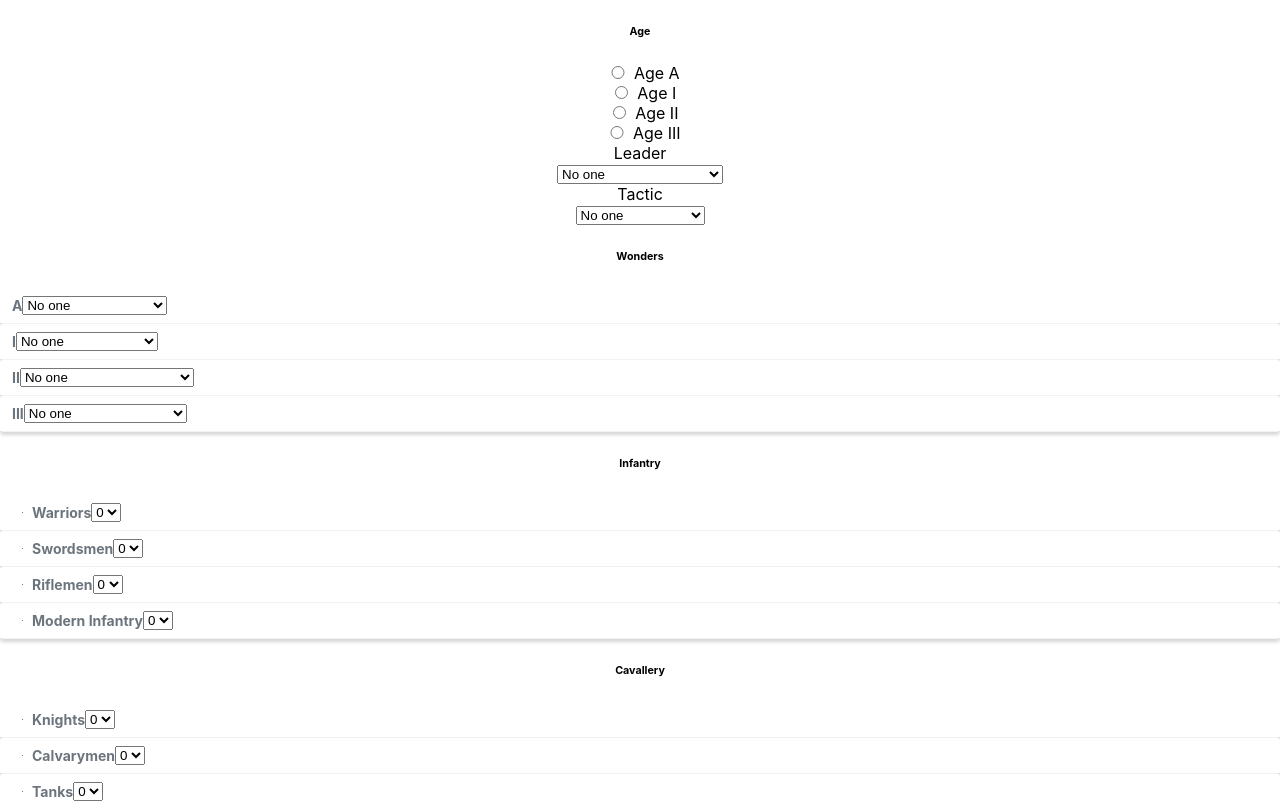
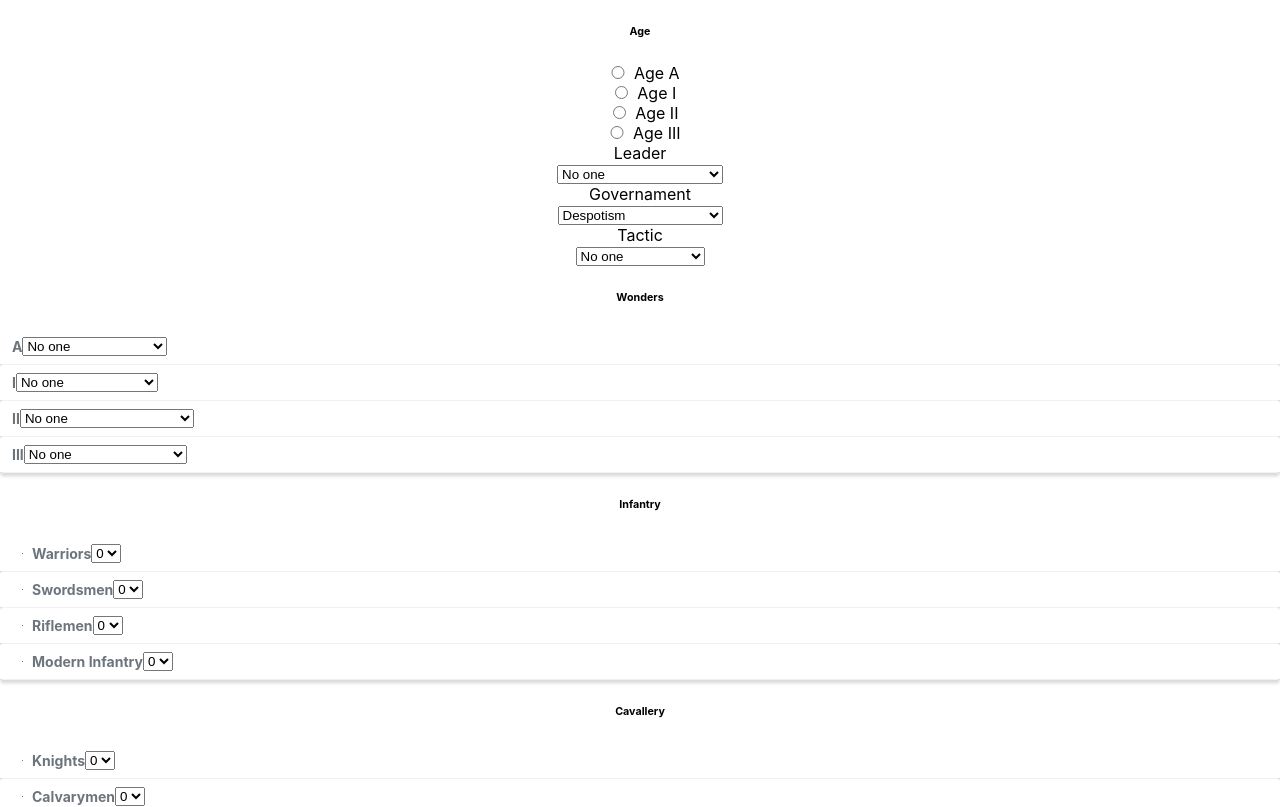
Before and after one commit to dragopi/TTA, a React (Create React App) app: page / in a window 1280 px wide. Shown: the top 807 px of the page. Built offline with nearby package versions, Linux system fonts and the light colour scheme; the HTML template or start-up script is replaced by a standard one.

Commit message:
Add Governament's filter

```diff
--- a/src/App.tsx
+++ b/src/App.tsx
@@ -1,7 +1,7 @@
 import React, { useRef } from 'react';
 import logo from './logo.svg';
 import './App.css';
-import { CardItem, FilterAge, FilterLeaders, FilterTactics, FilterWonder, SceneResult } from './TTAUI';
+import { CardItem, FilterAge, FilterLeaders, FilterTactics, FilterWonder, SceneResult, FilterGovernament } from './TTAUI';
 import { Form } from "./Forms";
 import { TTASceneCalculation } from './TTACalc';
 import { MakeScene } from './TTARepo';
@@ -38,6 +38,7 @@ function App() {
             </div>
             <div className="col">
               <FilterLeaders />
+              <FilterGovernament />
             </div>
             <div className="col">
               <FilterTactics />
--- a/src/TTARepo.tsx
+++ b/src/TTARepo.tsx
@@ -3601,6 +3601,19 @@ export class TTARepoCards {
         territories.push(this.internalRepo.get("TER13"));
         return territories;
     }
+
+    public GetGovernaments() {
+        let governaments = Array<TTACard>();
+        governaments.push(this.internalRepo.get("GOV01"));
+        governaments.push(this.internalRepo.get("GOV02"));
+        governaments.push(this.internalRepo.get("GOV03"));
+        governaments.push(this.internalRepo.get("GOV04"));
+        governaments.push(this.internalRepo.get("GOV05"));
+        governaments.push(this.internalRepo.get("GOV06"));
+        governaments.push(this.internalRepo.get("GOV07"));
+        governaments.push(this.internalRepo.get("GOV08"));
+        return governaments;
+    }
 }
 
 function MakeBoardCard(card: TTACard, values: [key: string])
@@ -3637,6 +3650,12 @@ export function MakeScene(values: [key: string])
   if (values["leader"])
     s.Leader = {
       code: values["leader"],
+      yellowToken: 0
+    };
+
+  if (values["governament"])
+    s.Leader = {
+      code: values["governament"],
       yellowToken: 0
     };
 
--- a/src/TTAUI.tsx
+++ b/src/TTAUI.tsx
@@ -339,6 +339,43 @@ export class FilterAge extends React.Component<FLeadersProps, FLeadersState> {
     }
 }
 
+export class FilterGovernament extends React.Component<FLeadersProps, FLeadersState> {
+    state: FLeadersState = {};
+
+    render() {
+
+        var governaments = TTARepoCards.Instance.GetGovernaments();
+        var indents = [];
+        for (var i = 0; i < governaments.length; i++) {
+            var gov = governaments[i];
+            //indents.push(<CardItem code={leader.code} />);
+            indents.push(<option value={gov.code}>{gov.name}</option>);
+        }
+
+        return (
+            <div className="card">
+                <div className="card-header">
+                    Governament
+                </div>
+                <div className="card-body">
+                    <FormContext.Consumer>
+                    {(context: IFormContext) => (
+                        <select name="leader"
+                            onChange={
+                            (e: React.FormEvent<HTMLSelectElement>) =>
+                            context.setValues({ ["governament"]: e.currentTarget.value })
+                            }
+                        >
+                        {indents}
+                        </select>
+                    )}
+                    </FormContext.Consumer>
+                </div>
+            </div>
+        );
+    }
+}
+
 type TTASceneValuesProps =  {
 }
 
```
